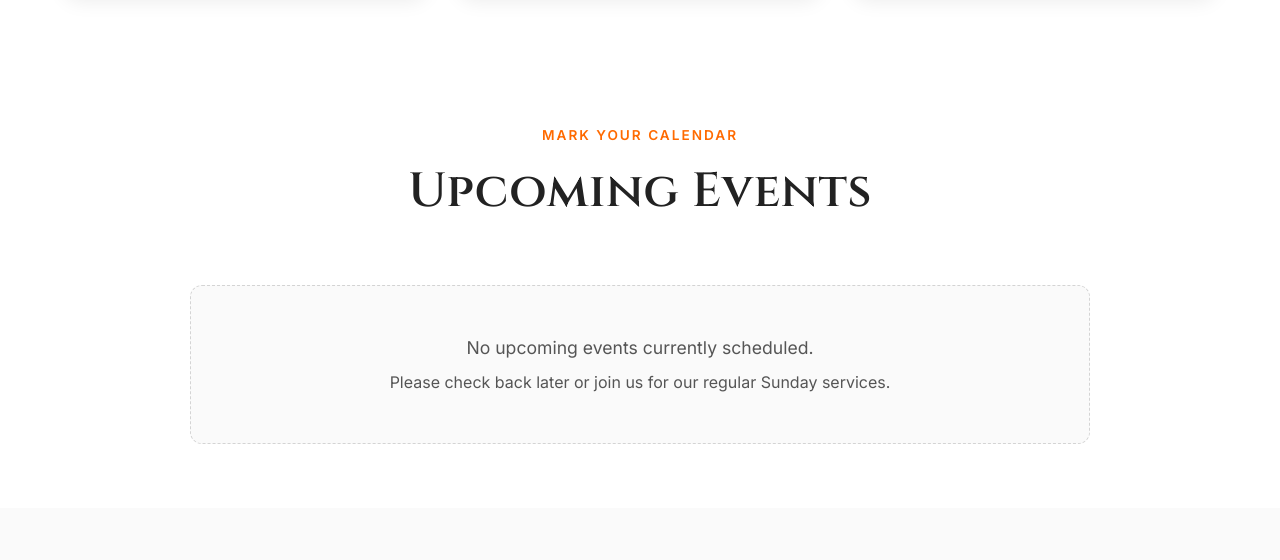
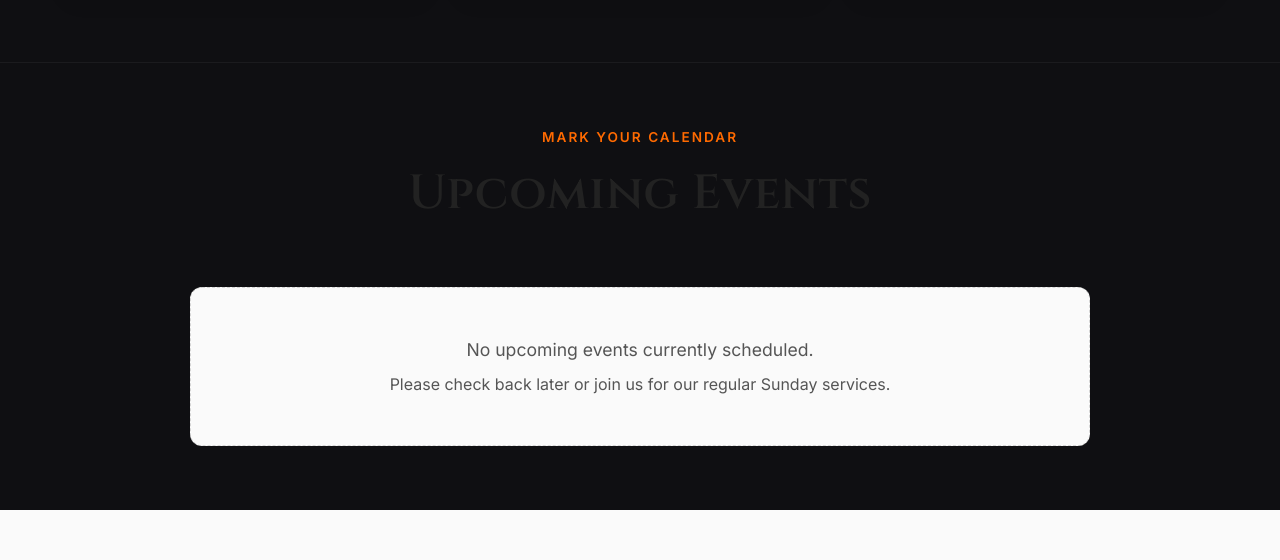
Before and after one commit to ManojkumarPalakuri/Elohim-fire-church, a React (Vite) app in the folder frontend/: page / in a window 1280 px wide. Shown: the part 2120-2680 px from the top of the page. Built offline with nearby package versions, Linux system fonts and the light colour scheme; no server answers.

Commit message:
Final UI/UX Refinement: Fixed service section visibility

```diff
--- a/frontend/src/pages/HomePage.jsx
+++ b/frontend/src/pages/HomePage.jsx
@@ -587,7 +587,7 @@ const HomePage = () => {
       {/* Service Times Section */}
       <section
         className="section-padding"
-        style={{ backgroundColor: "var(--color-bg-card)" }}
+        style={{ backgroundColor: "#0F0F12", borderTop: "1px solid rgba(255,255,255,0.05)" }}
       >
         <div className="container">
           <div className="text-center mb-64">
@@ -686,7 +686,7 @@ const HomePage = () => {
       {/* Upcoming Events Section (Horizontal Cards) */}
       <section
         className="section-padding"
-        style={{ backgroundColor: "var(--color-bg-card)" }}
+        style={{ backgroundColor: "#0F0F12", borderTop: "1px solid rgba(255,255,255,0.05)" }}
       >
         <div className="container">
           <div className="text-center mb-64">
```
